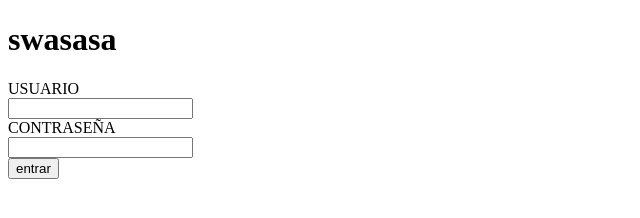
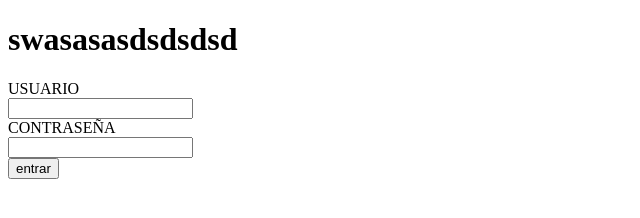
Before and after one commit to JOS2002/2, a plain HTML site: page nuevop/esto.html in a window 1280 px wide. Shown: the whole page, without its empty margins (0-640 px from the left). Drawn offline with Linux system fonts and the light colour scheme.

Commit message:
Update esto.html

```diff
--- a/nuevop/esto.html
+++ b/nuevop/esto.html
@@ -10,7 +10,7 @@
 
   </head>
   <body>
-<h1>swasasa</h1>
+<h1>swasasasdsdsdsd</h1>
 <form id="cuadro"class="" action="index.html" method="post">
 
   <label for="usuario">USUARIO</label> <br>
```
